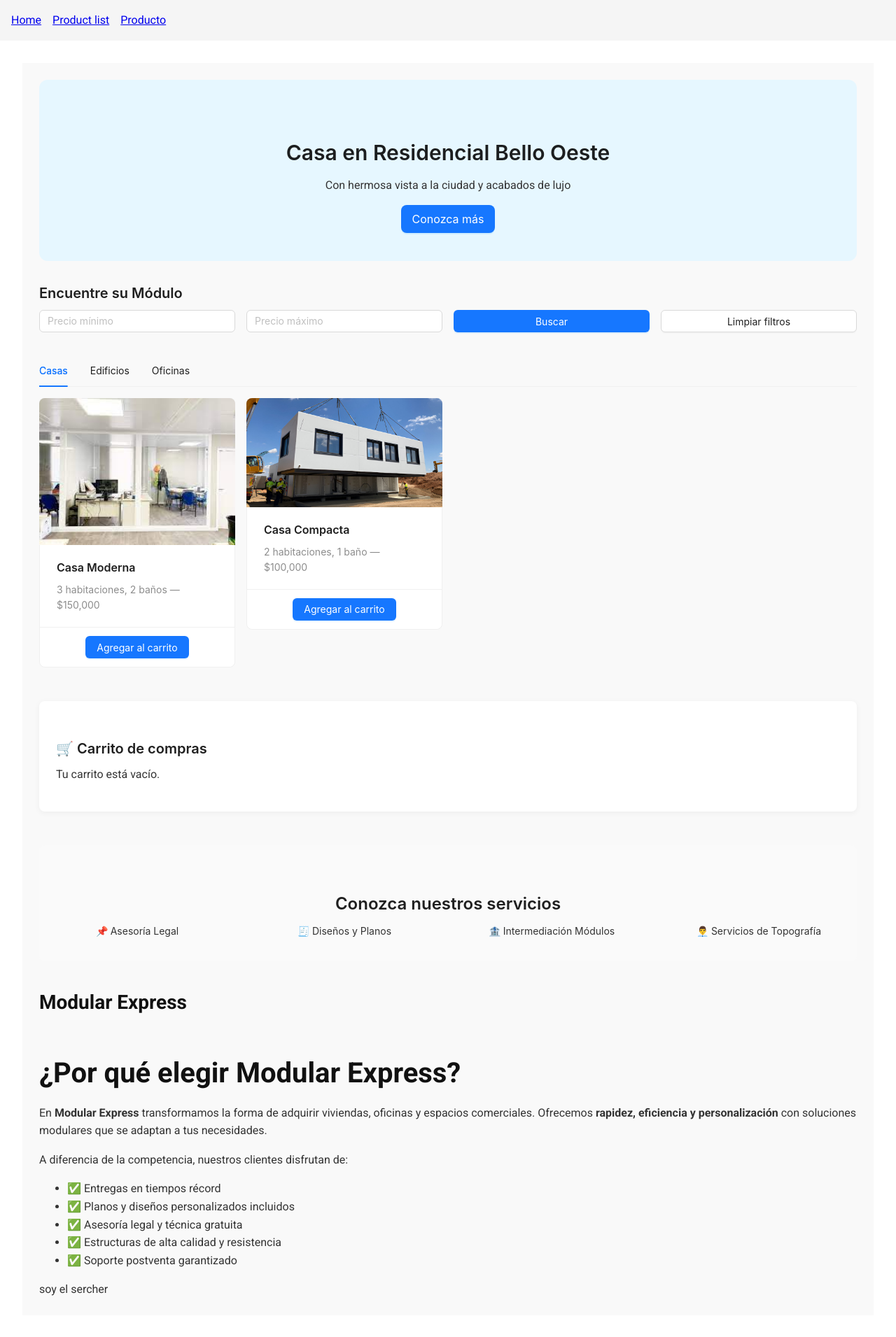
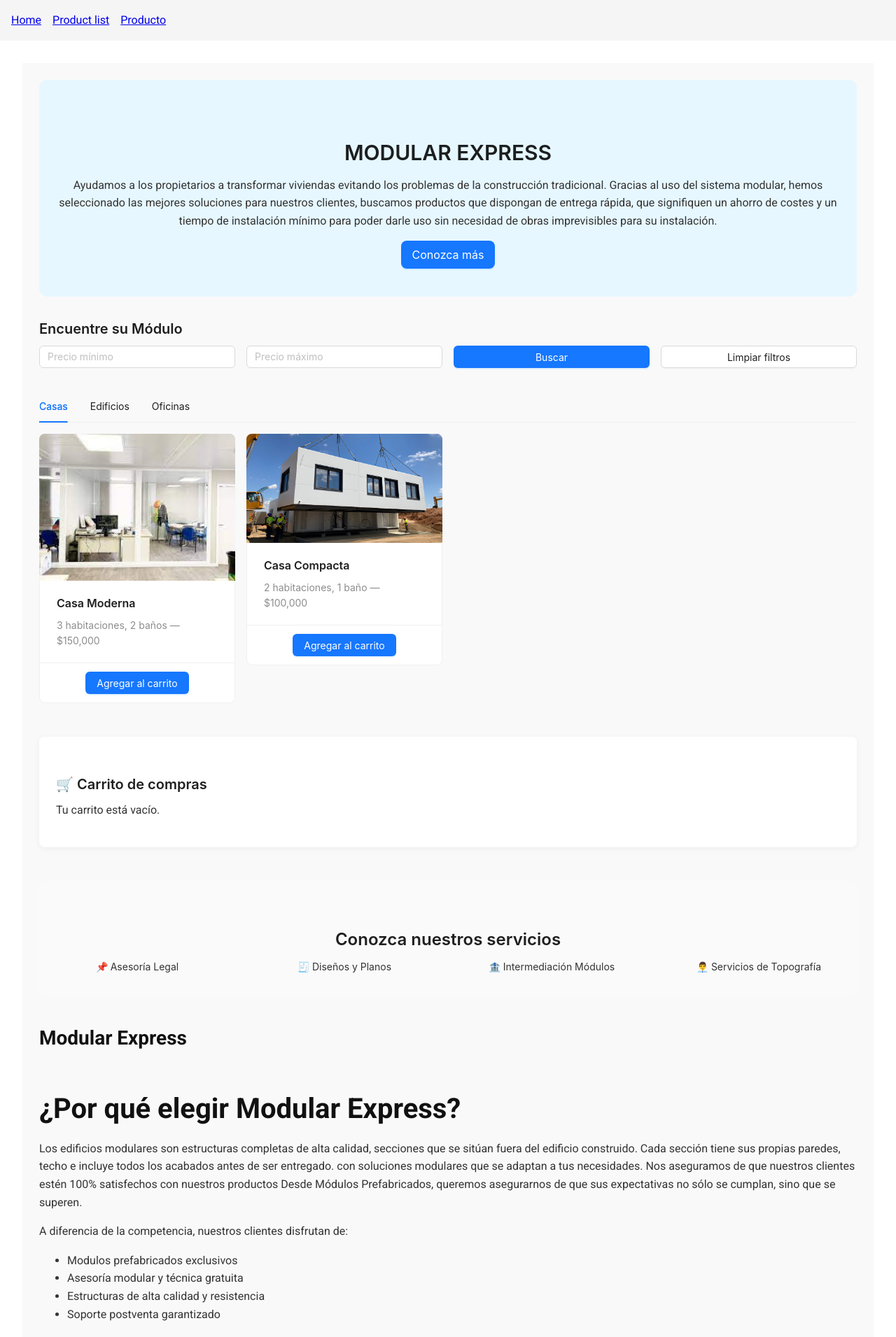
Before and after one commit to Torres7455/modular-express, a React (Vite) app: page /home in a window 1280 px wide. Shown: the top 1911 px of the page at 70% size. Built offline with nearby package versions, Linux system fonts and the light colour scheme.

Commit message:
ultima_version

```diff
--- a/src/design-system/pages/Home/home.jsx
+++ b/src/design-system/pages/Home/home.jsx
@@ -164,8 +164,9 @@ export default function Home() {
     <div className="home-container">
       {/* Encabezado */}
       <section className="home-hero">
-        <Title level={2}>Casa en Residencial Bello Oeste</Title>
-        <p>Con hermosa vista a la ciudad y acabados de lujo</p>
+        <Title level={2}>MODULAR EXPRESS</Title>
+        <p>Ayudamos a los propietarios a transformar viviendas evitando los problemas de la construcción tradicional.
+Gracias al uso del sistema modular, hemos seleccionado las mejores soluciones para nuestros clientes, buscamos productos que dispongan de entrega rápida, que signifiquen un ahorro de costes y un tiempo de instalación mínimo para poder darle uso sin necesidad de obras imprevisibles para su instalación.</p>
         <Button type="primary" size="large">
           Conozca más
         </Button>
--- a/src/design-system/templates/home/hero/hero.jsx
+++ b/src/design-system/templates/home/hero/hero.jsx
@@ -11,18 +11,19 @@ export default function Hero (){
           </h1>
 
           <p>
-            En <strong>Modular Express</strong> transformamos la forma de adquirir viviendas, oficinas y espacios comerciales.
-            Ofrecemos <strong>rapidez, eficiencia y personalización</strong> con soluciones modulares que se adaptan a tus necesidades.
+
+Los edificios modulares son estructuras completas de alta calidad, secciones que se sitúan fuera del edificio construido. Cada sección tiene sus propias paredes, techo e incluye todos los acabados antes de ser entregado. con soluciones modulares que se adaptan a tus necesidades.
+Nos aseguramos de que nuestros clientes estén 100% satisfechos con nuestros productos
+Desde Módulos Prefabricados, queremos asegurarnos de que sus expectativas no sólo se cumplan, sino que se superen.
           </p>
 
           <p>A diferencia de la competencia, nuestros clientes disfrutan de:</p>
 
           <ul >
-            <li>✅ Entregas en tiempos récord</li>
-            <li>✅ Planos y diseños personalizados incluidos</li>
-            <li>✅ Asesoría legal y técnica gratuita</li>
-            <li>✅ Estructuras de alta calidad y resistencia</li>
-            <li>✅ Soporte postventa garantizado</li>
+            <li> Modulos prefabricados exclusivos</li>
+            <li> Asesoría modular y técnica gratuita</li>
+            <li> Estructuras de alta calidad y resistencia</li>
+            <li> Soporte postventa garantizado</li>
           </ul>
         </div>
       </div>
```
